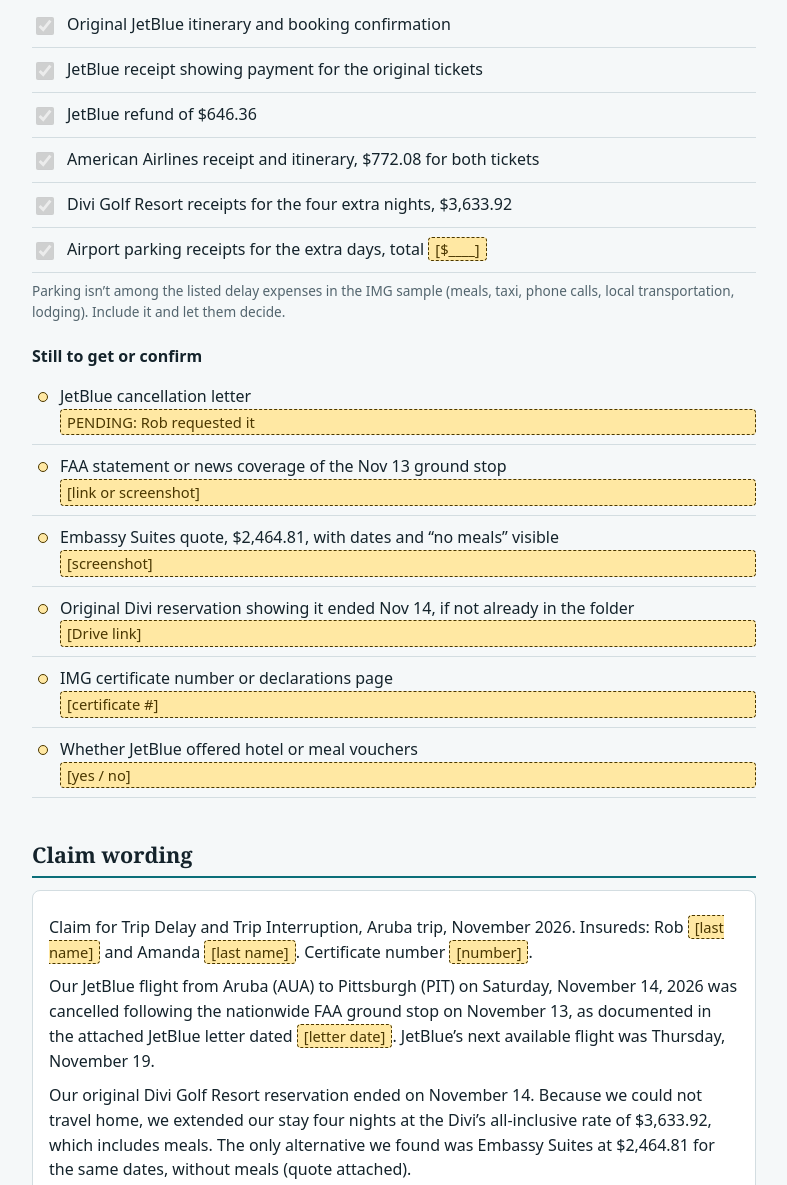
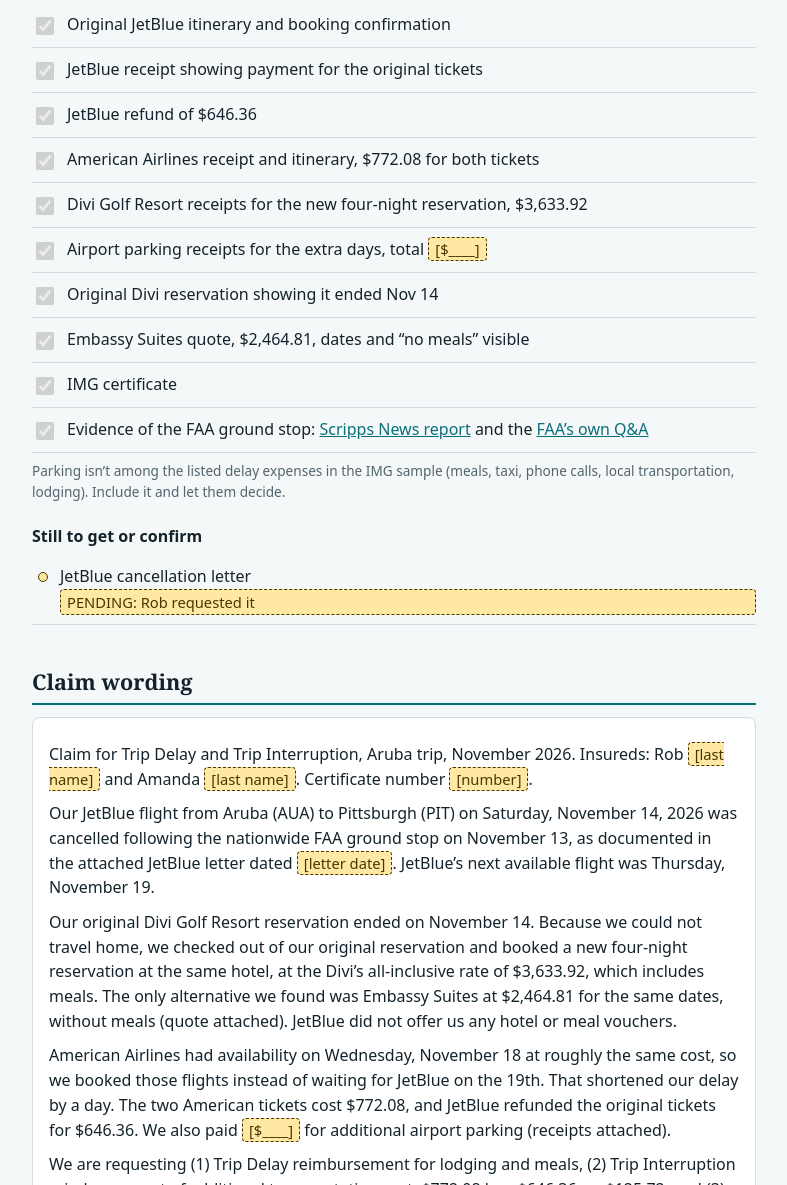
Before and after one commit to rsoldner/rsoldner.github.io, a plain HTML site: page aruba-2026-disruption/index.html in a window 1280 px wide. Shown: the part 1033-2218 px from the top of the page, without its empty margins (246-1033 px from the left). Drawn offline with Linux system fonts and the light colour scheme.

Commit message:
aruba 2026 additional info

```diff
--- a/aruba-2026-disruption/index.html
+++ b/aruba-2026-disruption/index.html
@@ -55,7 +55,7 @@ ul.watch li{margin:7px 0}
 <p class="lede">JetBlue AUA to PIT on Saturday, Nov 14, 2026 was cancelled after the nationwide FAA ground stop. JetBlue’s next available flight was Thursday, Nov 19, so we flew home Wednesday, Nov 18 on American at roughly the same cost. Insured with IMG Travel Deluxe.</p>
 
 <dl class="facts">
-<div><dt>Divi, four extra nights (all-inclusive)</dt><dd>$3,633.92</dd></div>
+<div><dt>Divi, new four-night reservation (all-inclusive)</dt><dd>$3,633.92</dd></div>
 <div><dt>Embassy Suites quote (no meals)</dt><dd>$2,464.81</dd></div>
 <div><dt>American replacement flights</dt><dd>$772.08</dd></div>
 <div><dt>JetBlue refund</dt><dd>$646.36</dd></div>
@@ -79,26 +79,30 @@ ul.watch li{margin:7px 0}
 <li><input type="checkbox" checked disabled aria-label="In hand"><span>JetBlue receipt showing payment for the original tickets</span></li>
 <li><input type="checkbox" checked disabled aria-label="In hand"><span>JetBlue refund of $646.36</span></li>
 <li><input type="checkbox" checked disabled aria-label="In hand"><span>American Airlines receipt and itinerary, $772.08 for both tickets</span></li>
-<li><input type="checkbox" checked disabled aria-label="In hand"><span>Divi Golf Resort receipts for the four extra nights, $3,633.92</span></li>
+<li><input type="checkbox" checked disabled aria-label="In hand"><span>Divi Golf Resort receipts for the new four-night reservation, $3,633.92</span></li>
 <li><input type="checkbox" checked disabled aria-label="In hand"><span>Airport parking receipts for the extra days, total <span class="ph" contenteditable="true" spellcheck="false">[$____]</span></span></li>
+<li><input type="checkbox" checked disabled aria-label="In hand"><span>Original Divi reservation showing it ended Nov 14</span></li>
+<li><input type="checkbox" checked disabled aria-label="In hand"><span>Embassy Suites quote, $2,464.81, dates and “no meals” visible</span></li>
+<li><input type="checkbox" checked disabled aria-label="In hand"><span>IMG certificate</span></li>
+<li><input type="checkbox" checked disabled aria-label="In hand"><span>Evidence of the FAA ground stop: <a href="https://www.scrippsnews.com/us-news/faa-issues-nationwide-ground-stop-on-us-air-traffic" target="_blank" rel="noopener">Scripps News report</a> and the <a href="https://www.faa.gov/newsroom/nationwide-ground-stop-questions-and-answers" target="_blank" rel="noopener">FAA’s own Q&amp;A</a></span></li>
 </ul>
 <p class="for">Parking isn’t among the listed delay expenses in the IMG sample (meals, taxi, phone calls, local transportation, lodging). Include it and let them decide.</p>
 
 <p class="group">Still to get or confirm</p>
 <ul class="todo">
 <li>JetBlue cancellation letter <small class="ph">PENDING: Rob requested it</small></li>
-<li>FAA statement or news coverage of the Nov 13 ground stop <small class="ph">[link or screenshot]</small></li>
-<li>Embassy Suites quote, $2,464.81, with dates and “no meals” visible <small class="ph">[screenshot]</small></li>
-<li>Original Divi reservation showing it ended Nov 14, if not already in the folder <small class="ph">[Drive link]</small></li>
-<li>IMG certificate number or declarations page <small class="ph">[certificate #]</small></li>
-<li>Whether JetBlue offered hotel or meal vouchers <small class="ph">[yes / no]</small></li>
+
+
+
+
+
 </ul>
 
 <h2>Claim wording</h2>
 <div class="draft" id="imgtext">
 <p>Claim for Trip Delay and Trip Interruption, Aruba trip, November 2026. Insureds: Rob <span class="ph" contenteditable="true" spellcheck="false">[last name]</span> and Amanda <span class="ph" contenteditable="true" spellcheck="false">[last name]</span>. Certificate number <span class="ph" contenteditable="true" spellcheck="false">[number]</span>.</p>
 <p>Our JetBlue flight from Aruba (AUA) to Pittsburgh (PIT) on Saturday, November 14, 2026 was cancelled following the nationwide FAA ground stop on November 13, as documented in the attached JetBlue letter dated <span class="ph" contenteditable="true" spellcheck="false">[letter date]</span>. JetBlue’s next available flight was Thursday, November 19.</p>
-<p>Our original Divi Golf Resort reservation ended on November 14. Because we could not travel home, we extended our stay four nights at the Divi’s all-inclusive rate of $3,633.92, which includes meals. The only alternative we found was Embassy Suites at $2,464.81 for the same dates, without meals (quote attached).</p>
+<p>Our original Divi Golf Resort reservation ended on November 14. Because we could not travel home, we checked out of our original reservation and booked a new four-night reservation at the same hotel, at the Divi’s all-inclusive rate of $3,633.92, which includes meals. The only alternative we found was Embassy Suites at $2,464.81 for the same dates, without meals (quote attached). JetBlue did not offer us any hotel or meal vouchers.</p>
 <p>American Airlines had availability on Wednesday, November 18 at roughly the same cost, so we booked those flights instead of waiting for JetBlue on the 19th. That shortened our delay by a day. The two American tickets cost $772.08, and JetBlue refunded the original tickets for $646.36. We also paid <span class="ph" contenteditable="true" spellcheck="false">[$____]</span> for additional airport parking (receipts attached).</p>
 <p>We are requesting (1) Trip Delay reimbursement for lodging and meals, (2) Trip Interruption reimbursement of additional transportation cost, $772.08 less $646.36, or $125.72, and (3) consideration of the parking expense. All receipts are attached. Please tell us if you need anything further.</p>
 </div>
@@ -106,7 +110,7 @@ ul.watch li{margin:7px 0}
 
 <h2>Watch-outs</h2>
 <ul class="watch">
-<li>The IMG delay benefit says the delay must prevent you from staying at the originally booked accommodations. A same-resort extension is a gray area. The sample also extends coverage while an unavoidable delay keeps you from returning, which supports you.</li>
+<li>The IMG delay benefit says the delay must prevent you from staying at the originally booked accommodations. A new reservation at the same resort is a gray area. The sample also extends coverage while an unavoidable delay keeps you from returning, which supports you.</li>
 <li>The airfare benefit depends on IMG treating a federal FAA ground stop as a government-mandated air traffic shutdown. The sample says “local government,” so expect pushback.</li>
 <li>Answer any question on the claim form about other insurance accurately. The certificate can void coverage for a concealed material fact.</li>
 <li>If IMG denies any part, ask for the denial in writing with the exact provision.</li>
```
